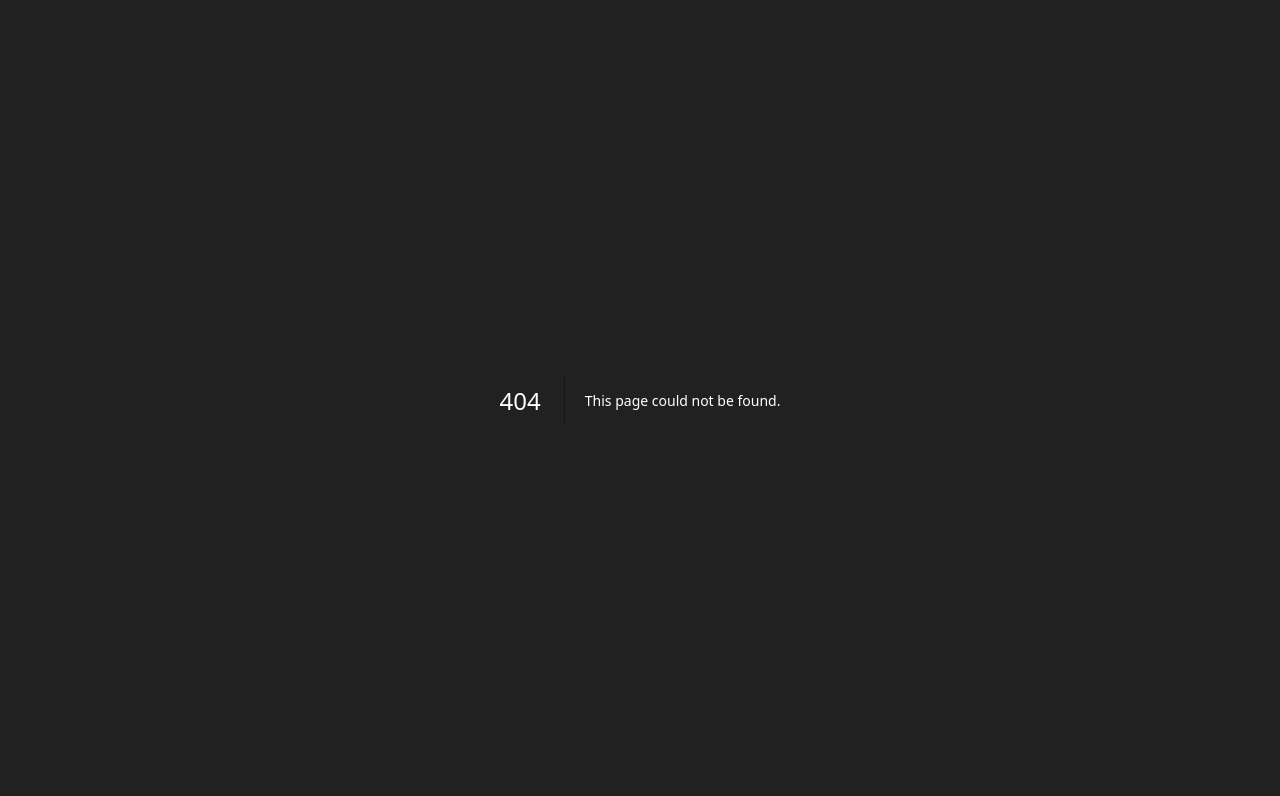
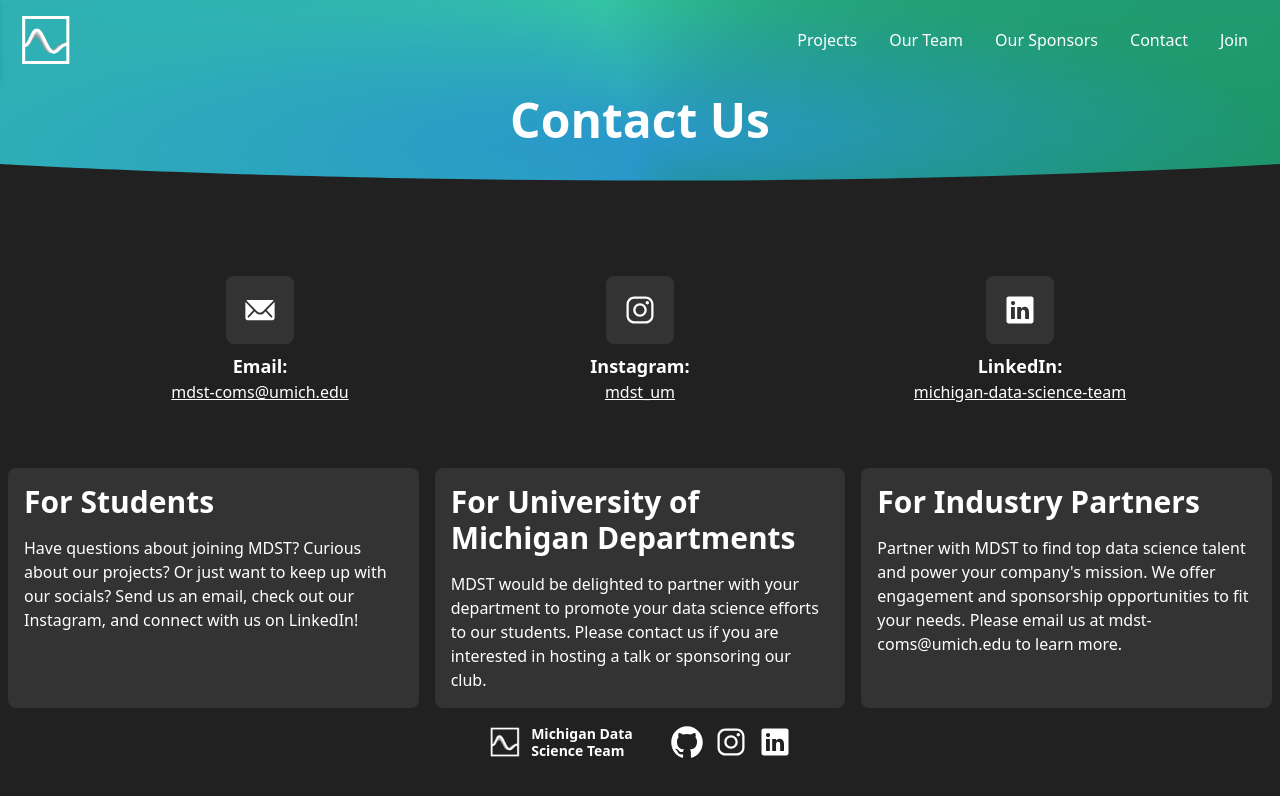
Before and after one commit to MichiganDataScienceTeam/official-website, a Next.js app: page /contact2 in a window 1280 px wide. Before the commit this address had no page. Shown: the top 796 px of the page. Built offline with nearby package versions, Linux system fonts and the light colour scheme.

Commit message:
added second contact page option

```diff
--- /dev/null
+++ b/config/contact2.json
@@ -0,0 +1,36 @@
+{
+    "sources": [
+        {
+            "name": "Email",
+            "icon_name": "envelope",
+            "link": "mailto:mdst-coms@umich.edu",
+            "link_text": "mdst-coms@umich.edu"
+        },
+        {
+            "name": "Instagram",
+            "icon_name": "instagram",
+            "link": "https://www.instagram.com/mdst_um/",
+            "link_text": "mdst_um"
+        },
+        {
+            "name": "LinkedIn",
+            "icon_name": "linkedin",
+            "link": "https://www.linkedin.com/school/michigan-data-science-team/",
+            "link_text": "michigan-data-science-team"
+        }
+    ],
+    "entries": [
+        {
+            "heading": "For Students",
+            "text": "Have questions about joining MDST? Curious about our projects? Or just want to keep up with our socials? Send us an email, check out our Instagram, and connect with us on LinkedIn!"
+        },
+        {
+            "heading": "For University of Michigan Departments",
+            "text": "MDST would be delighted to partner with your department to promote your data science efforts to our students. Please contact us if you are interested in hosting a talk or sponsoring our club."
+        },
+        {
+            "heading": "For Industry Partners",
+            "text": "Partner with MDST to find top data science talent and power your company's mission. We offer engagement and sponsorship opportunities to fit your needs. Please email us at mdst-coms@umich.edu to learn more."
+        }
+    ]
+}
--- /dev/null
+++ b/pages/contact2.jsx
@@ -0,0 +1,55 @@
+import Layout from "@/components/layout";
+import path from "path";
+import Link from "next/link";
+import fs from "fs";
+import Icon from "@/components/icon";
+import Hero from "@/components/hero";
+
+
+export default function Join({ data }) {
+    return (
+        <Layout>
+            <Hero title="Contact Us" />
+            <div className="container mx-auto flex flex-row flex-wrap sm:flex-row gap-4 justify-evenly px-2 mb-16 text-center">
+                {
+                    data.sources.map((source) => (
+                        <div
+                            key={source.name}
+                            className="w-56"
+                        >
+                            <div className=" p-4 bg-grey rounded-lg w-fit mx-auto mb-2">
+                                <Link href={source.link}>
+                                    <Icon name={source.icon_name} className="text-4xl" />
+                                </Link>
+                            </div>
+
+                            <h2 className="font-bold text-lg">{source.name}:</h2>
+                            <Link href={source.link}
+                                className="underline">{source.link_text}
+                            </Link>
+                        </div>
+                    ))
+                }
+            </div>
+            <div className="container mx-auto flex flex-col md:flex-row gap-4 justify-stretch px-2">
+                {
+                    data.entries.map((entry, index) => (
+                        <div key={index} className="bg-grey p-4 rounded-lg w-full">
+                            <h2 className="text-3xl font-bold mb-4">{entry.heading}</h2>
+                            <p>{entry.text}</p>
+                        </div>
+                    ))
+                }
+
+            </div>
+
+        </Layout>
+    );
+}
+
+export async function getStaticProps() {
+    const filePath = path.join(process.cwd(), "config", "contact2.json");
+    const fileContent = fs.readFileSync(filePath, "utf-8");
+    const data = JSON.parse(fileContent);
+    return { props: { data } };
+}
```
